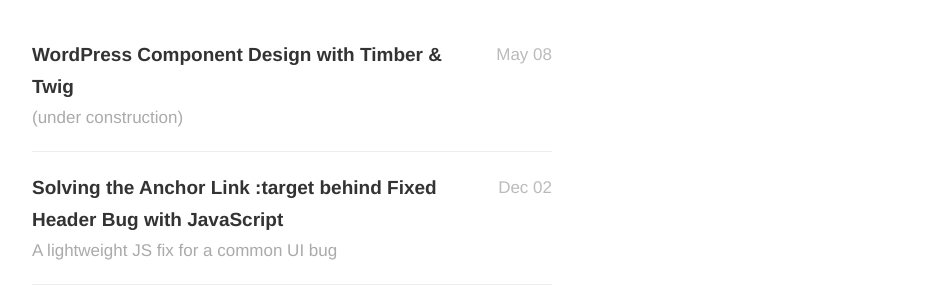
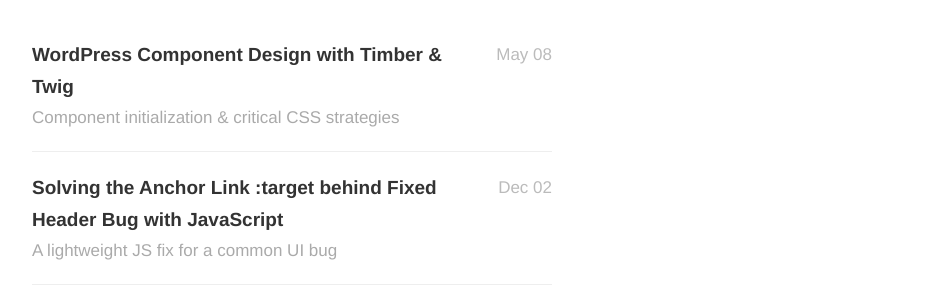
Before and after one commit to micahjon/micahjon.github.io, a Jekyll site: the page built from index.html, in a window 1280 px wide. Shown: the part 399-699 px from the top of the page, without its empty margins (348-1278 px from the left). Built offline with Jekyll 4.4.1, drawn with Linux system fonts in a browser that asks for light colours; the list of posts is cut into pages by our own code.

Commit message:
Add description to templating post

```diff
--- a/_posts/2017-05-08-wordpress-component-design-with-twig.markdown
+++ b/_posts/2017-05-08-wordpress-component-design-with-twig.markdown
@@ -1,7 +1,7 @@
 ---
 title: WordPress Component Design with Timber & Twig
 date: 2017-05-08 20:21:00 -04:00
-description: "(under construction)"
+description: "Component initialization & critical CSS strategies"
 ---
 
 At Goshen College, we use the [Timber framework](https://www.upstatement.com/timber/) for Wordpress themes. Timber relies on [Twig](https://twig.sensiolabs.org/) for templating, which is {% raw %}{{&nbsp;similar.in&nbsp;\|&nbsp;syntax&nbsp;}}{% endraw %} to other templating engines like Handlebars (JavaScript) or Jinja (Python).
```
